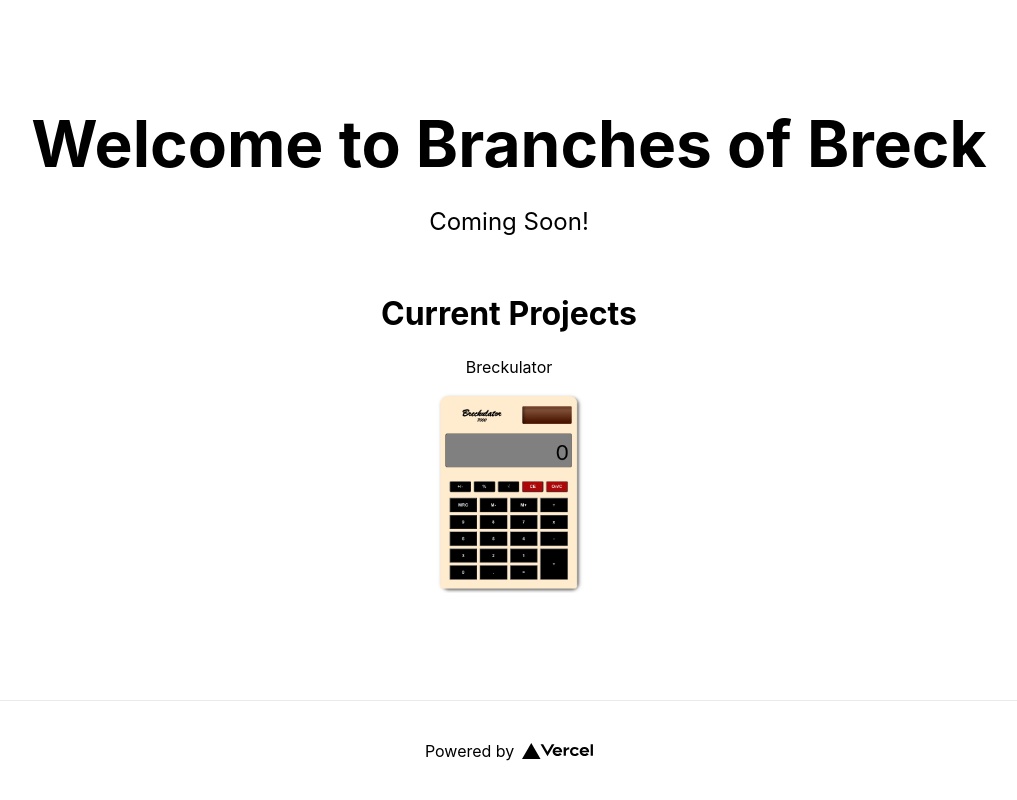
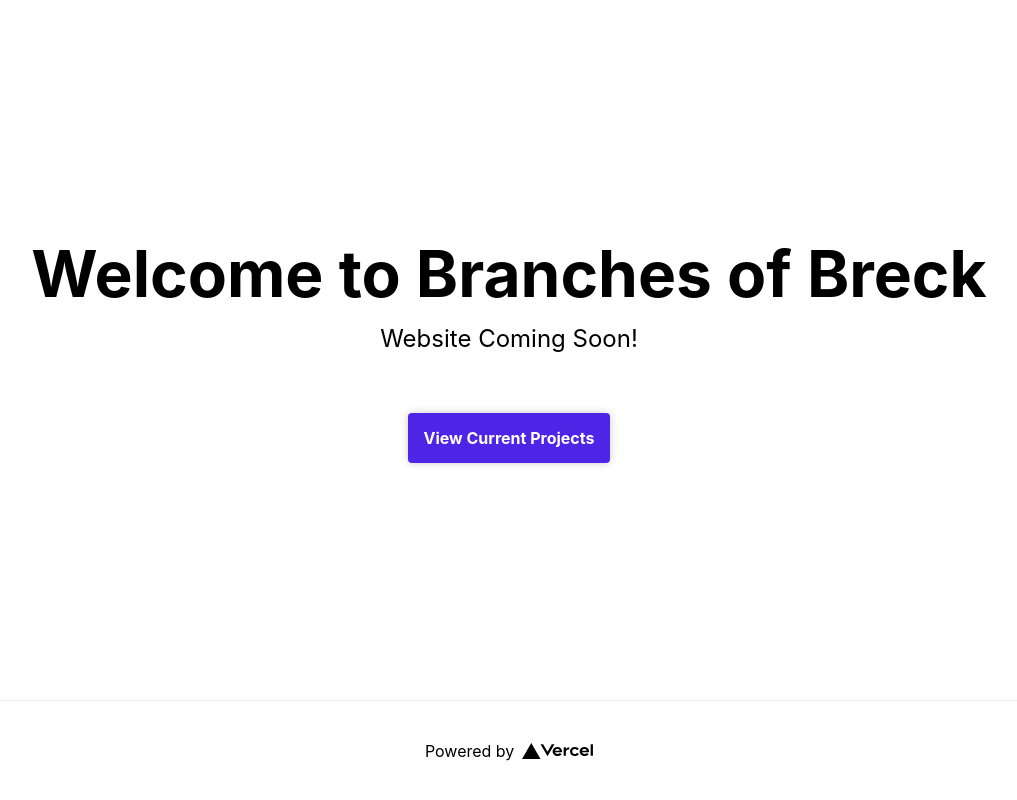
Before and after one commit to Breck37/branches-of-breck, a Next.js app: page / in a window 1280 px wide. Shown: the whole page, without its empty margins (131-1148 px from the left). Built offline with nearby package versions, Linux system fonts and the light colour scheme.

Commit message:
feat: added projects route

```diff
--- a/pages/index.js
+++ b/pages/index.js
@@ -10,25 +10,24 @@ export default function Home() {
       </Head>
 
       <main className={styles.main}>
-        <h1 className={styles.title}>
-          Welcome to Branches of Breck
+        <div className={styles.titleWrap}>
+          <h1 className={styles.title}>
+            Welcome to Br<span className="text">a</span>nches of Breck
         </h1>
+          {/* <svg>
+            <line x1='0' y1='0' x2='250' y2='250' stroke='blue' strokeWidth='4' />
+          </svg> */}
+        </div>
 
         <p className={styles.description}>
-          Coming Soon!
+          Website Coming Soon!
         </p>
         <section>
-          <h3 className={styles.current}>
-            Current Projects
-          </h3>
-          <div className={styles.links}>
-            <a rel="stylesheet" href="https://breckulator.com">
-              <div className={styles.project}>
-                Breckulator
-              <img src="/breckulator.png" alt="breckulator project" />
-              </div>
-            </a>
-          </div>
+          <a href="/projects">
+            <h3 className={styles.current}>
+              View Current Projects
+            </h3>
+          </a>
         </section>
       </main>
 
--- a/styles/Home.module.css
+++ b/styles/Home.module.css
@@ -122,11 +122,45 @@
   }
 }
 
+.title {
+  /* display: inline-block; */
+  height: 60px;
+}
+
+.title > span.text {
+  animation-name: text;
+  animation-duration: 2s;
+}
+
+@keyframes text {
+  from {
+    text-transform: lowercase;
+  }
+
+  to {
+    text-transform: capitalize;
+  }
+}
+
+.titleWrap {
+  display: flex;
+  flex-direction: column;
+}
+
 .current {
   margin: 0;
   line-height: 1.15;
-  font-size: 2rem;
+  font-size: 1rem;
   margin-top: 32px;
+  background-color: #4e24e6;
+  color: #fff;
+  padding: 16px;
+  border-radius: 4px;
+  box-shadow: 0 0 8px rgba(0, 0, 0, 0.2);
+}
+
+.current:hover {
+  transform: scale(1.1);
 }
 
 .links {
```
Also changed, not shown: pages/projects.js (added, +19 -0 lines).
